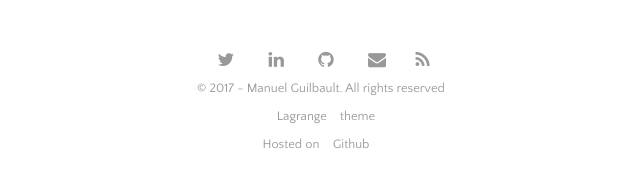
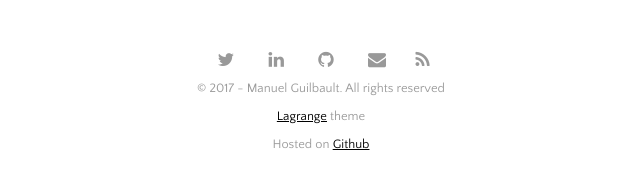
Before and after one commit to manuel-guilbault/manuel-guilbault.github.io, a Jekyll site: the page built from index.html, in a window 1280 px wide. Shown: the part 3230-3417 px from the top of the page, without its empty margins (319-959 px from the left). Built offline with Jekyll 4.4.1, drawn with Linux system fonts in a browser that asks for light colours; nearby versions of some CDN libraries; the list of posts is cut into pages by our own code.

Commit message:
Fix footer style

```diff
--- a/css/main.css
+++ b/css/main.css
@@ -224,6 +224,12 @@ blockquote p {
   color: #999;
   padding: 10px;
   text-decoration: none;
+}
+
+.footer .post-date a {
+  padding: 0;
+  color: black;
+  text-decoration: underline;
 }
 
 .footer a:hover {
```
